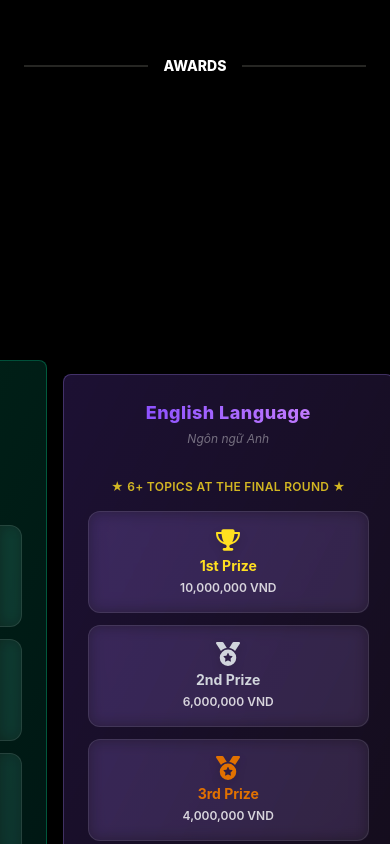
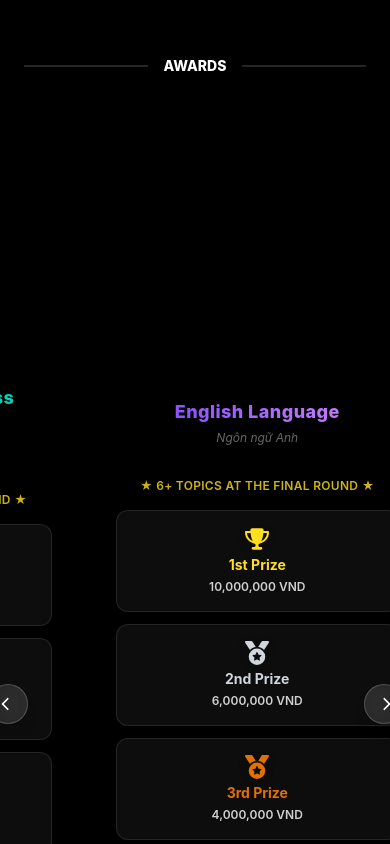
Before and after one commit to PhucKhang1310/ResFes2026, a React (Vite) app: page /home in a window 390 px wide. Shown: the part 3560-4404 px from the top of the page. Built offline with nearby package versions, Linux system fonts and the light colour scheme.

Commit message:
feat: add Awards component with infinite scroll carousel for sub-committee prize structures

```diff
--- a/src/components/awards/Awards.tsx
+++ b/src/components/awards/Awards.tsx
@@ -1,5 +1,5 @@
 import { useRef, useCallback } from "react";
-import { FaMedal, FaTrophy } from "react-icons/fa6";
+import { FaMedal, FaTrophy, FaChevronLeft, FaChevronRight } from "react-icons/fa6";
 import { useFadeIn } from "../../hook/useFadeIn";
 
 interface AwardTier {
@@ -123,7 +123,7 @@ const AwardCard = ({ award }: { award: AwardTier }) => (
 
 const AwardSlide = ({ sc }: { sc: SubCommittee }) => (
   <div
-    className={`rounded-box border ${sc.borderColor} bg-gradient-to-br ${sc.accentGradient} backdrop-blur-xl p-6 sm:p-8 md:p-10 w-[85vw] max-w-3xl`}
+    className={`rounded-box backdrop-blur-xl p-6 sm:p-8 md:p-10 w-[85vw] max-w-3xl`}
   >
     <div className="text-center mb-8">
       <div
@@ -206,11 +206,7 @@ const Awards = () => {
     requestAnimationFrame(() => scrollToChild(node, REAL_START));
   }, []);
 
-  // When scrolling stops, if we're in a clone set, jump to the equivalent real item
-  const handleScrollEnd = useCallback(() => {
-    const el = carouselRef.current;
-    if (!el || isResetting.current) return;
-
+  const getClosestIdx = useCallback((el: HTMLDivElement) => {
     const centerX = el.scrollLeft + el.offsetWidth / 2;
     const children = Array.from(el.children) as HTMLElement[];
 
@@ -223,6 +219,15 @@ const Awards = () => {
         closestIdx = i;
       }
     });
+    return closestIdx;
+  }, []);
+
+  // When scrolling stops, if we're in a clone set, jump to the equivalent real item
+  const handleScrollEnd = useCallback(() => {
+    const el = carouselRef.current;
+    if (!el || isResetting.current) return;
+
+    const closestIdx = getClosestIdx(el);
 
     // If in the first clone set (0..REAL_COUNT-1), jump to the real set
     if (closestIdx < REAL_START) {
@@ -236,7 +241,21 @@ const Awards = () => {
       scrollToChild(el, closestIdx - REAL_COUNT);
       requestAnimationFrame(() => { isResetting.current = false; });
     }
-  }, []);
+  }, [getClosestIdx]);
+
+  const handlePrev = useCallback(() => {
+    const el = carouselRef.current;
+    if (!el || isResetting.current) return;
+    const currentIdx = getClosestIdx(el);
+    scrollToChild(el, Math.max(0, currentIdx - 1), "smooth");
+  }, [getClosestIdx]);
+
+  const handleNext = useCallback(() => {
+    const el = carouselRef.current;
+    if (!el || isResetting.current) return;
+    const currentIdx = getClosestIdx(el);
+    scrollToChild(el, Math.min(el.children.length - 1, currentIdx + 1), "smooth");
+  }, [getClosestIdx]);
 
   const onScroll = useCallback(() => {
     if (scrollTimer.current) clearTimeout(scrollTimer.current);
@@ -259,7 +278,23 @@ const Awards = () => {
         </div>
 
         {/* DaisyUI Carousel - center snap, 30px bleed, infinite loop */}
-        <div className="mx-auto mt-12 w-[calc(85vw+60px)] max-w-[828px]">
+        <div className="relative mx-auto mt-12 w-[calc(85vw+60px)] max-w-[828px]">
+          {/* Navigation Arrows */}
+          <button
+            onClick={handlePrev}
+            aria-label="Previous sub-committee"
+            className="absolute left-0 top-1/2 -translate-y-1/2 -translate-x-3 sm:-translate-x-6 z-10 w-10 h-10 sm:w-12 sm:h-12 rounded-full bg-white/10 backdrop-blur-md border border-white/20 flex items-center justify-center text-white hover:bg-white/20 transition-all duration-300 cursor-pointer hover:scale-110 shadow-lg"
+          >
+            <FaChevronLeft className="text-sm sm:text-base mr-1" />
+          </button>
+          <button
+            onClick={handleNext}
+            aria-label="Next sub-committee"
+            className="absolute right-0 top-1/2 -translate-y-1/2 translate-x-3 sm:translate-x-6 z-10 w-10 h-10 sm:w-12 sm:h-12 rounded-full bg-white/10 backdrop-blur-md border border-white/20 flex items-center justify-center text-white hover:bg-white/20 transition-all duration-300 cursor-pointer hover:scale-110 shadow-lg"
+          >
+            <FaChevronRight className="text-sm sm:text-base ml-1" />
+          </button>
+
           <div
             ref={initRef}
             onScroll={onScroll}
```
